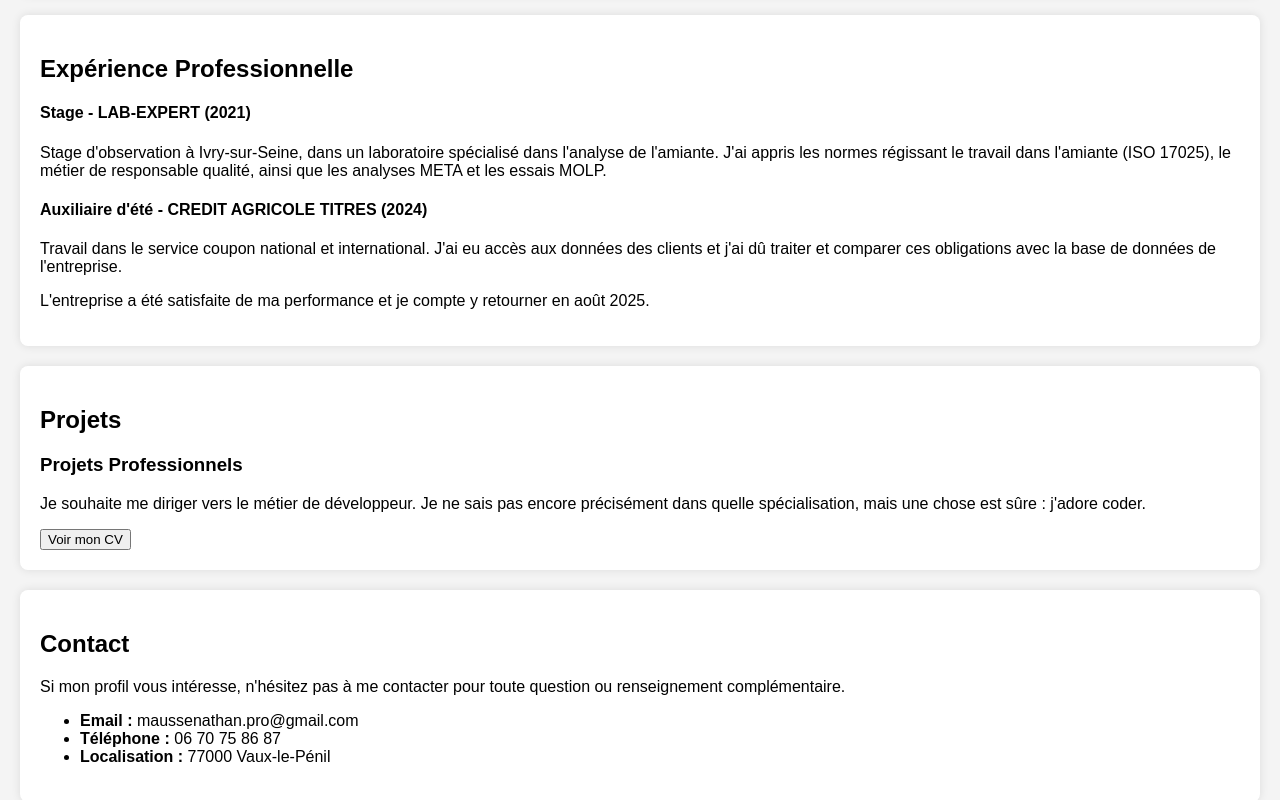
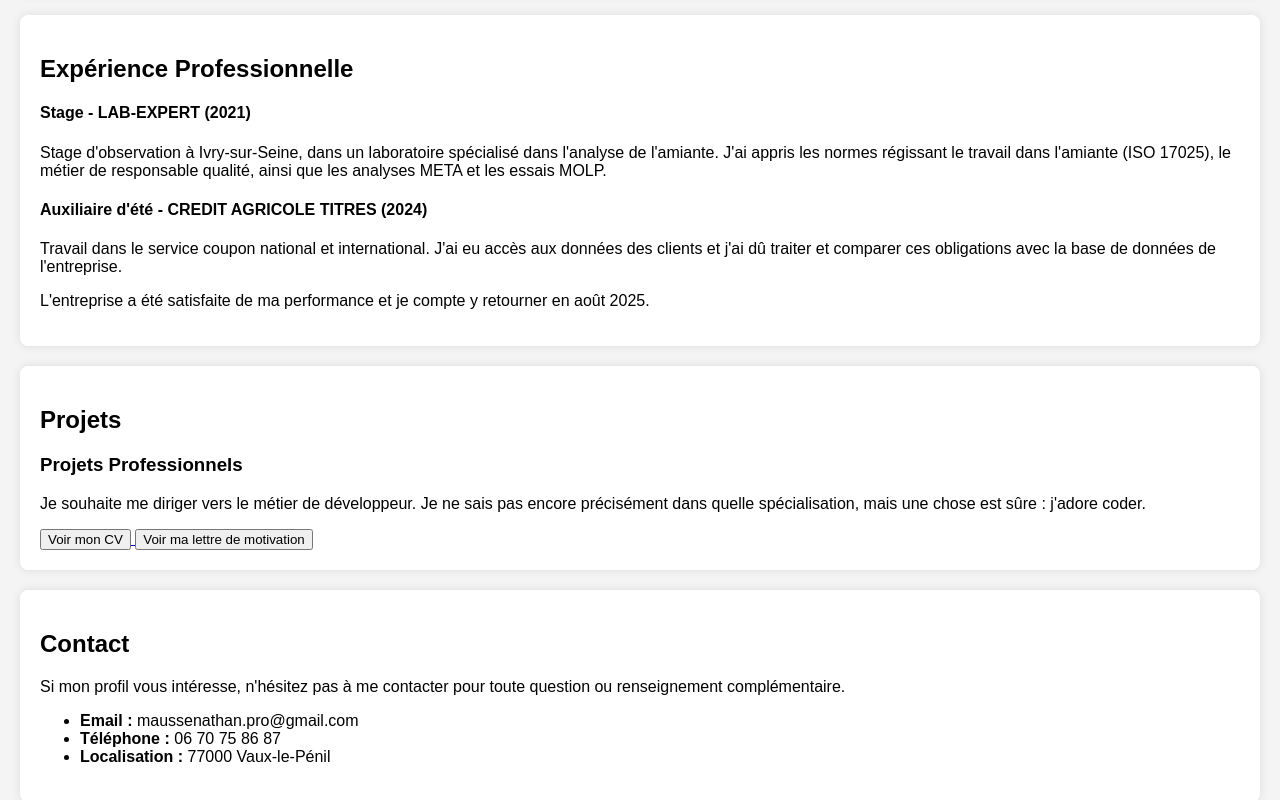
Before and after one commit to Yonan-creator/Porfolio-Nathan-Mausse, a plain HTML site: page index.html in a window 1280 px wide. Shown: the part 1174-1974 px from the top of the page. Drawn offline with Linux system fonts and the light colour scheme.

Commit message:
Update index.html

```diff
--- a/index.html
+++ b/index.html
@@ -78,6 +78,7 @@
         <p><h3>Projets Professionnels</h3>
             <p>Je souhaite me diriger vers le métier de développeur. Je ne sais pas encore précisément dans quelle spécialisation, mais une chose est sûre : j'adore coder.</p>
             <a href="Nathan_Mausse_nouveau_CV.pdf.pdf" target="_blank"><input type="button" value="Voir mon CV"> </a>
+            <a href="Lettre_de_motivation.pdf" target="_blank"><input type="button" value="Voir ma lettre de motivation"> </a>
     </section>
 
     <section id="contact">
```
